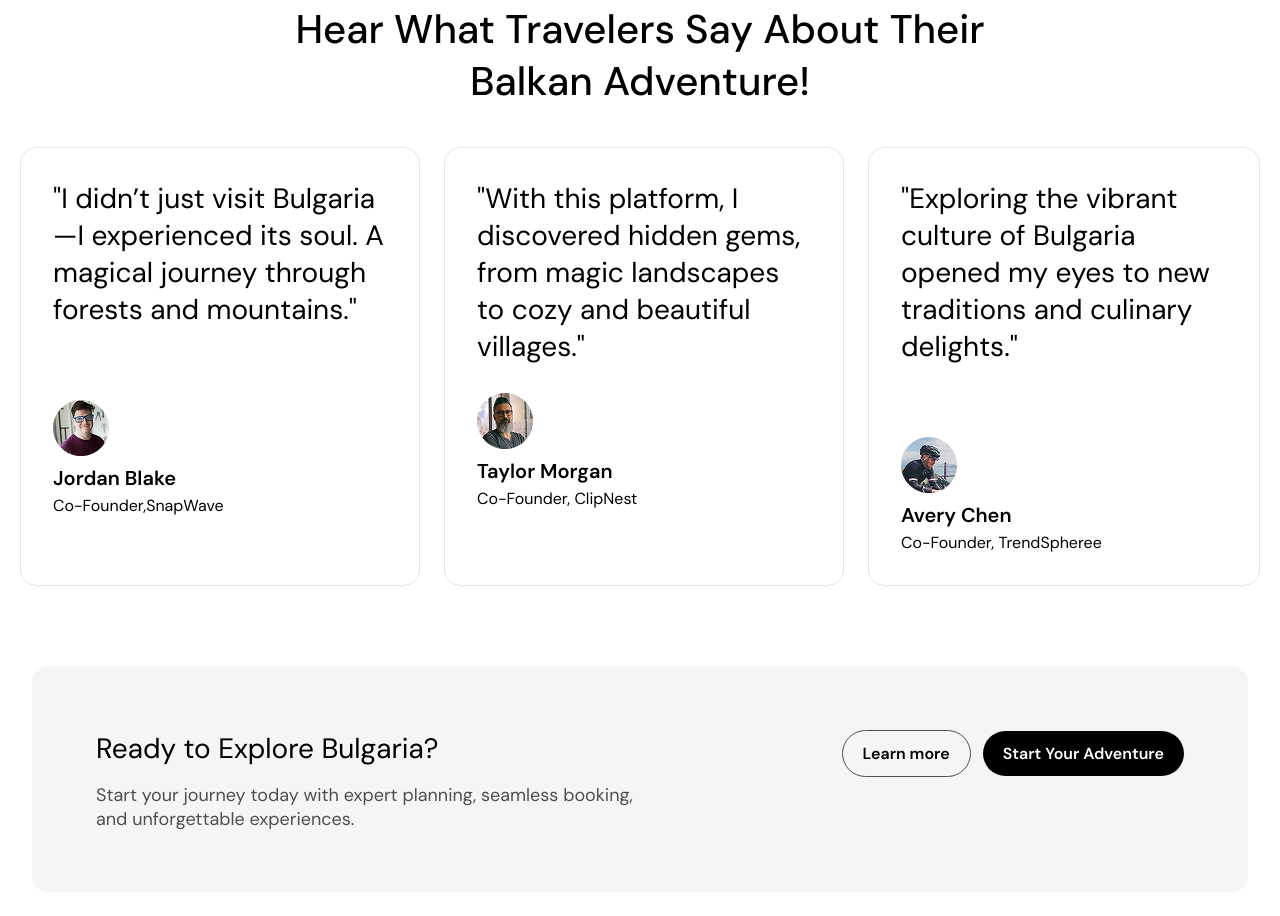
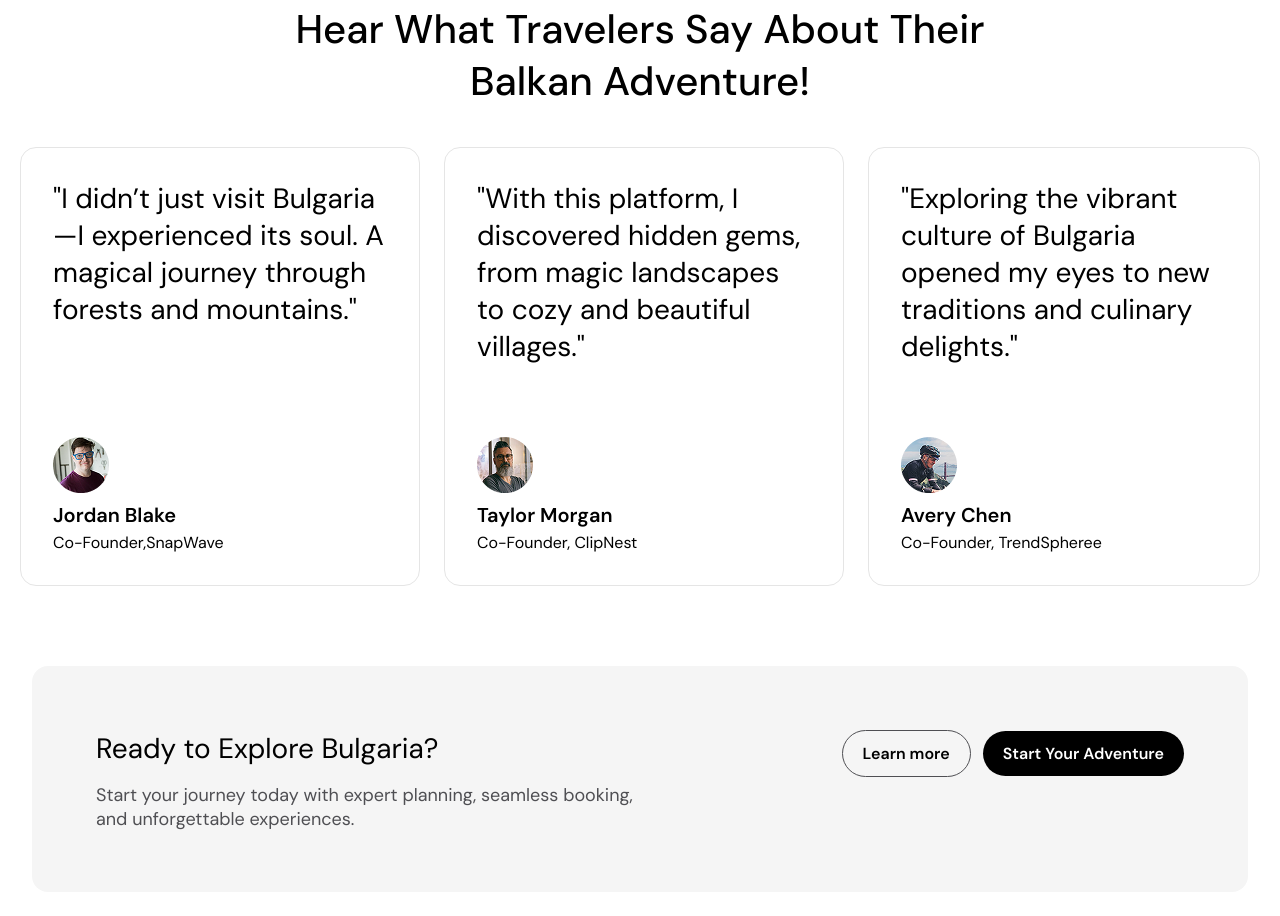
Before and after one commit to desislava-m/Bulgaria-Responsive-Website, a plain HTML site: page index.html in a window 1280 px wide. Shown: the part 4059-4975 px from the top of the page. Drawn offline with Linux system fonts and the light colour scheme.

Commit message:
Aligned review section

```diff
--- a/index.html
+++ b/index.html
@@ -251,7 +251,7 @@
                 <div class="review-card">
 
                     <div class="card-content">
-                        <div>
+                        <div class="quote">
                             <p class="header-2 ">"With this platform, I discovered hidden gems, from magic landscapes to cozy and beautiful villages."</p>
                         </div>
                         <div class="image-container">
--- a/styles.css
+++ b/styles.css
@@ -483,11 +483,13 @@ body {
 }
 
 .review-card {
+    display: flex;
+    flex-direction: column;
+    justify-content: space-between;
     border: 1px solid #E5E5E5;
     border-radius: 16px;
     text-align: left;
     max-width: 400px;
-    height: auto;
 }
 
 
@@ -521,7 +523,11 @@ body {
 
 
 .card-content {
-    margin: 32px;
+    padding: 32px;
+    flex: 1;
+    display: flex;
+    flex-direction: column;
+    justify-content: space-between;
 }
 
 .quote p {
```
